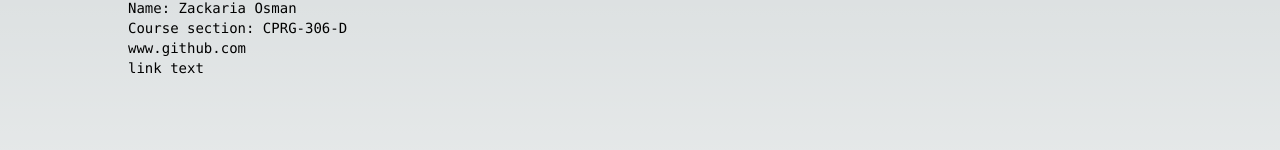
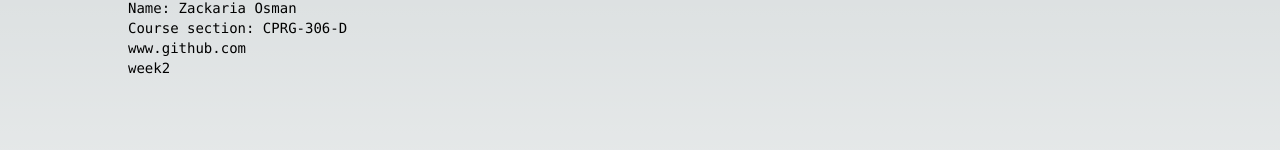
Before and after one commit to ZackariaOsman/cprg306-a, a Next.js app: page / in a window 1280 px wide. Shown: the part 138-288 px from the top of the page. Built offline with nearby package versions, Linux system fonts and the light colour scheme.

Commit message:
Updated page.js
Updated the link text to "week2"

```diff
--- a/app/page.js
+++ b/app/page.js
@@ -11,7 +11,7 @@ export default function Home() {
           {StudentInfo() /* call the StudentInfo component */}
         </div>
         <div>
-          <Link href = "/week2">link text</Link>
+          <Link href = "/week2">week2</Link>
         </div>
       </div>
     </main>
```
